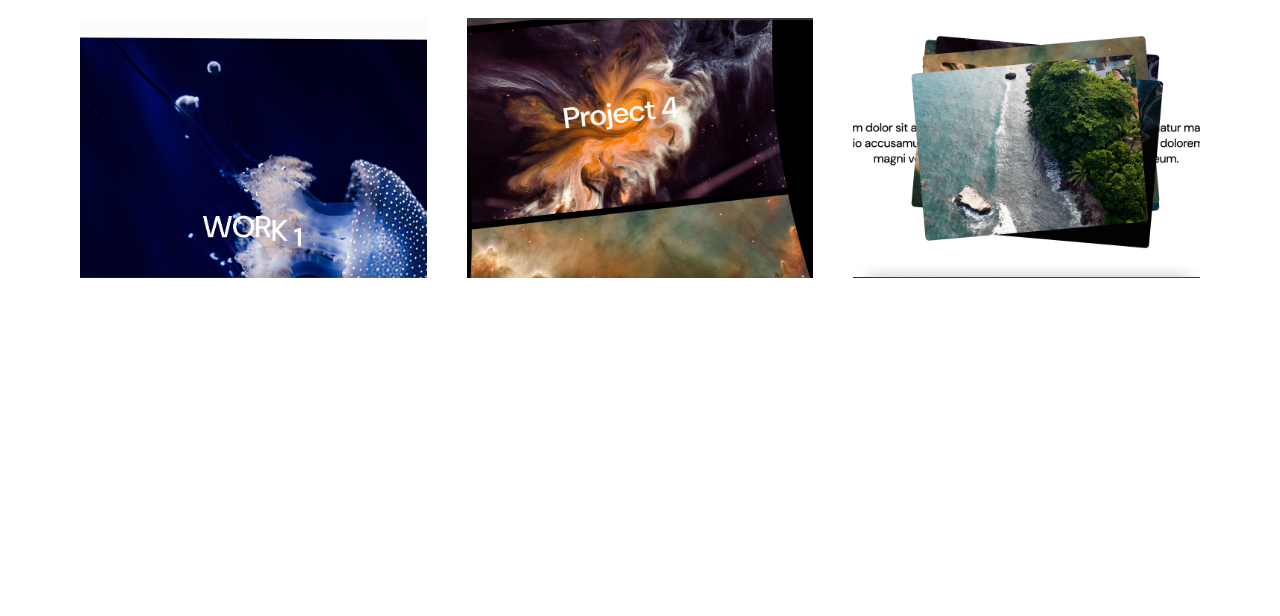
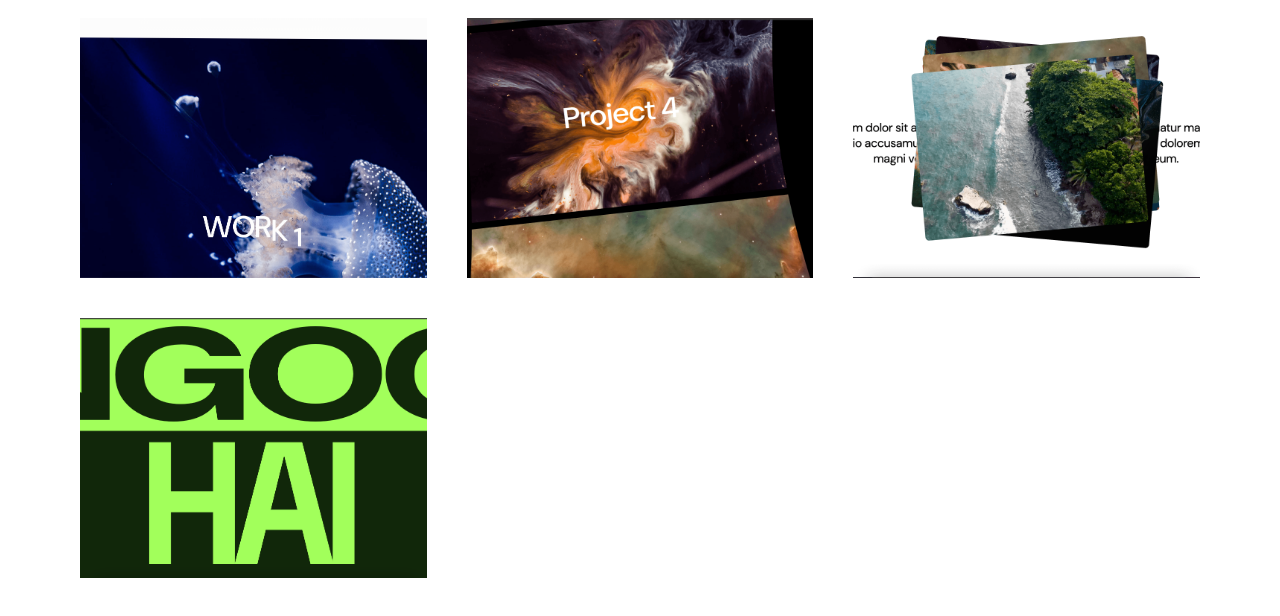
Before and after one commit to alphacreativee/loading-reveal-animation, a website: page index.html in a window 1280 px wide. Shown: the part 2582-3198 px from the top of the page. Before the commit the page ends 2980 px from the top, so only its background shows below. Drawn offline with nearby package versions, Linux system fonts and the light colour scheme.

Commit message:
add link

```diff
--- a/index.html
+++ b/index.html
@@ -216,6 +216,14 @@
             <img src="./assets/images/p20.png" alt="" />
           </a>
         </div>
+        <div class="demo-item">
+          <a
+            href="https://alphacreativee.github.io/gsap-scroll-text-took/"
+            target="_blank"
+          >
+            <img src="./assets/images/p22.png" alt="" />
+          </a>
+        </div>
       </div>
     </main>
     <script src="https://cdn.jsdelivr.net/npm/gsap@3.13.0/dist/gsap.min.js"></script>
```
Also changed, not shown: assets/images/p22.png (added).
